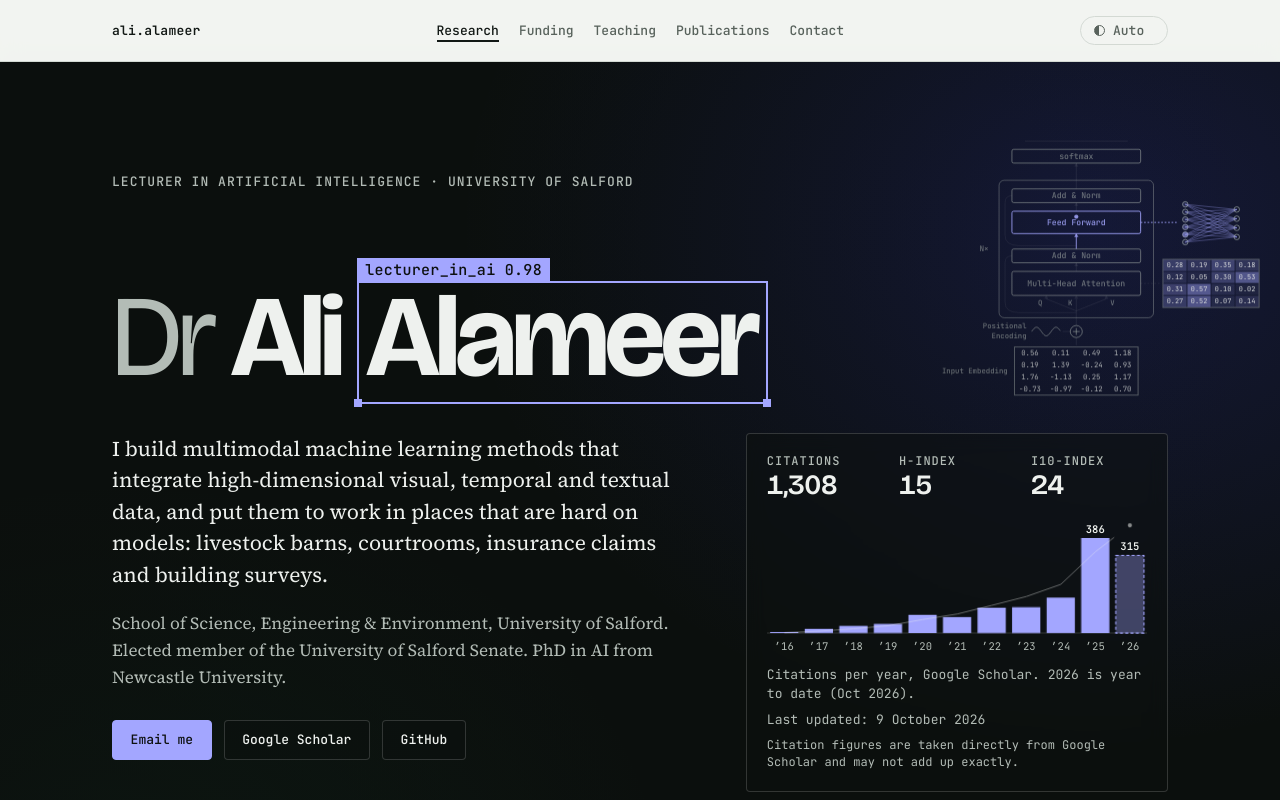
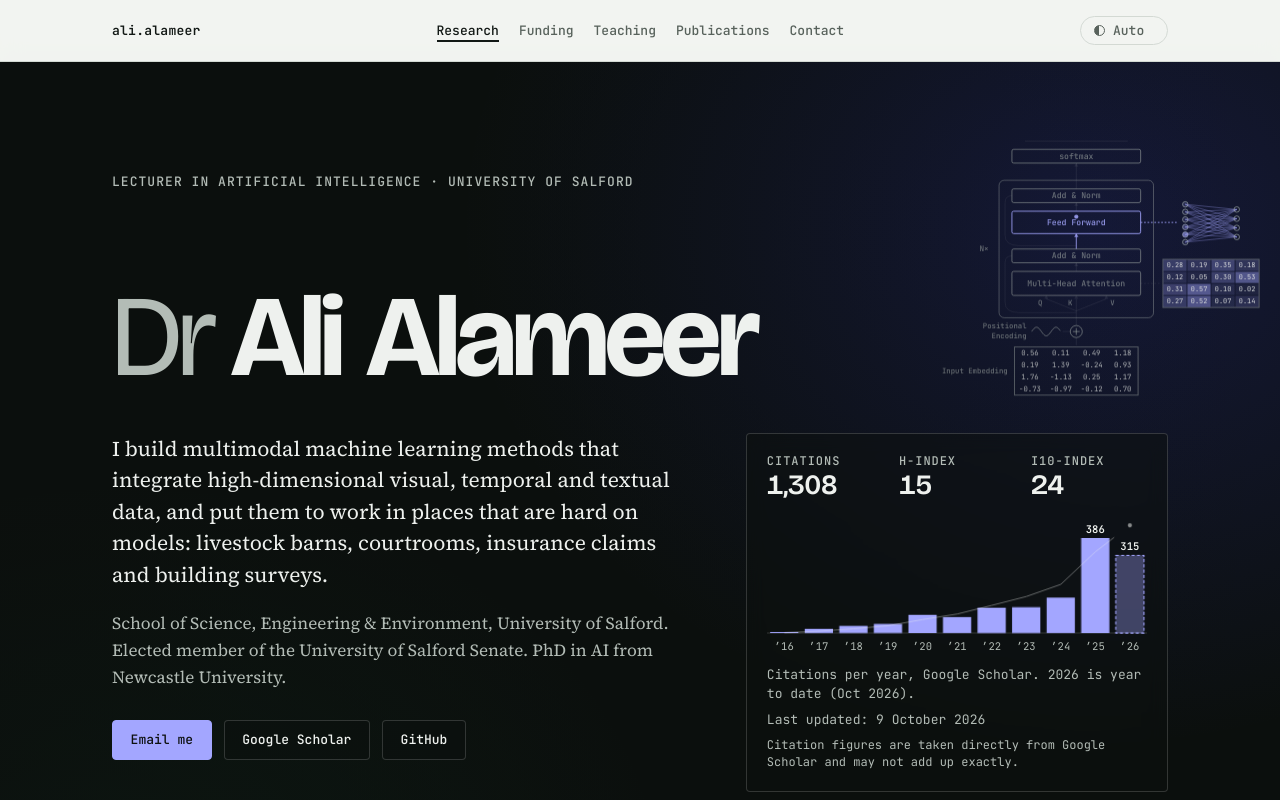
Before and after one commit to Ali-Alameer/portfolio, a Next.js app: page / in a window 1280 px wide. Shown: the top 800 px of the page. Built offline with nearby package versions, Linux system fonts and the light colour scheme.

Commit message:
Remove box around name

```diff
--- a/src/app/page.module.css
+++ b/src/app/page.module.css
@@ -388,7 +388,7 @@
   font-weight: 700;
   letter-spacing: -0.045em;
   line-height: 0.95;
-  /* leave room for the detection label above the box */
+  /* space above the name, kept so the hero layout is unchanged */
   padding-top: 0.45em;
 }
 
@@ -397,58 +397,15 @@
   color: var(--muted);
 }
 
-.detect {
-  position: relative;
+.surname {
   display: inline-block;
   margin-left: 0.06em;
   white-space: nowrap;
 }
 
-.box {
-  position: absolute;
-  inset: -0.02em -0.1em -0.1em -0.08em;
-  border: 2px solid var(--box);
-  pointer-events: none;
-  transform-origin: 30% 60%;
-  animation: lock 1.1s cubic-bezier(0.2, 0.7, 0.2, 1) 0.45s both;
-}
-
-/* corner handles, as drawn by annotation tools */
-.box::before,
-.box::after {
-  content: "";
-  position: absolute;
-  width: 8px;
-  height: 8px;
-  background: var(--box);
-}
-
-.box::before {
-  left: -5px;
-  bottom: -5px;
-}
-
-.box::after {
-  right: -5px;
-  bottom: -5px;
-}
-
-.boxLabel {
-  position: absolute;
-  left: -2px;
-  bottom: 100%;
-  font: 500 clamp(0.7rem, 1.4vw, 0.9375rem) / 1 var(--font-m);
-  letter-spacing: 0.02em;
-  color: var(--box-ink);
-  background: var(--box);
-  padding: 0.35em 0.55em;
-  white-space: nowrap;
-  animation: fade 0.4s ease-out 1.1s both;
-}
-
-/* The box starts loose and offset, then settles tightly around the word,
-   like a detector refining its prediction. The resting state is the end
-   state, so a still frame shows the finished box. */
+/* A detection box starts loose and offset, then settles tightly, like a
+   detector refining its prediction (used by the research cards). The
+   resting state is the end state, so a still frame shows the finished box. */
 @keyframes lock {
   0% {
     transform: translate(6%, 10%) scale(1.18, 1.35);
--- a/src/app/page.tsx
+++ b/src/app/page.tsx
@@ -96,12 +96,7 @@ export default function Home() {
           </p>
           <h1 id="hero-name" className={`${styles.name} ${styles.enter}`} style={step(1)}>
             <span className={styles.honorific}>{profile.honorific}</span> Ali{" "}
-            <span className={styles.detect}>
-              Alameer
-              <span className={styles.box} aria-hidden="true">
-                <span className={styles.boxLabel}>lecturer_in_ai 0.98</span>
-              </span>
-            </span>
+            <span className={styles.surname}>Alameer</span>
           </h1>
 
           <div className={styles.heroGrid}>
```
